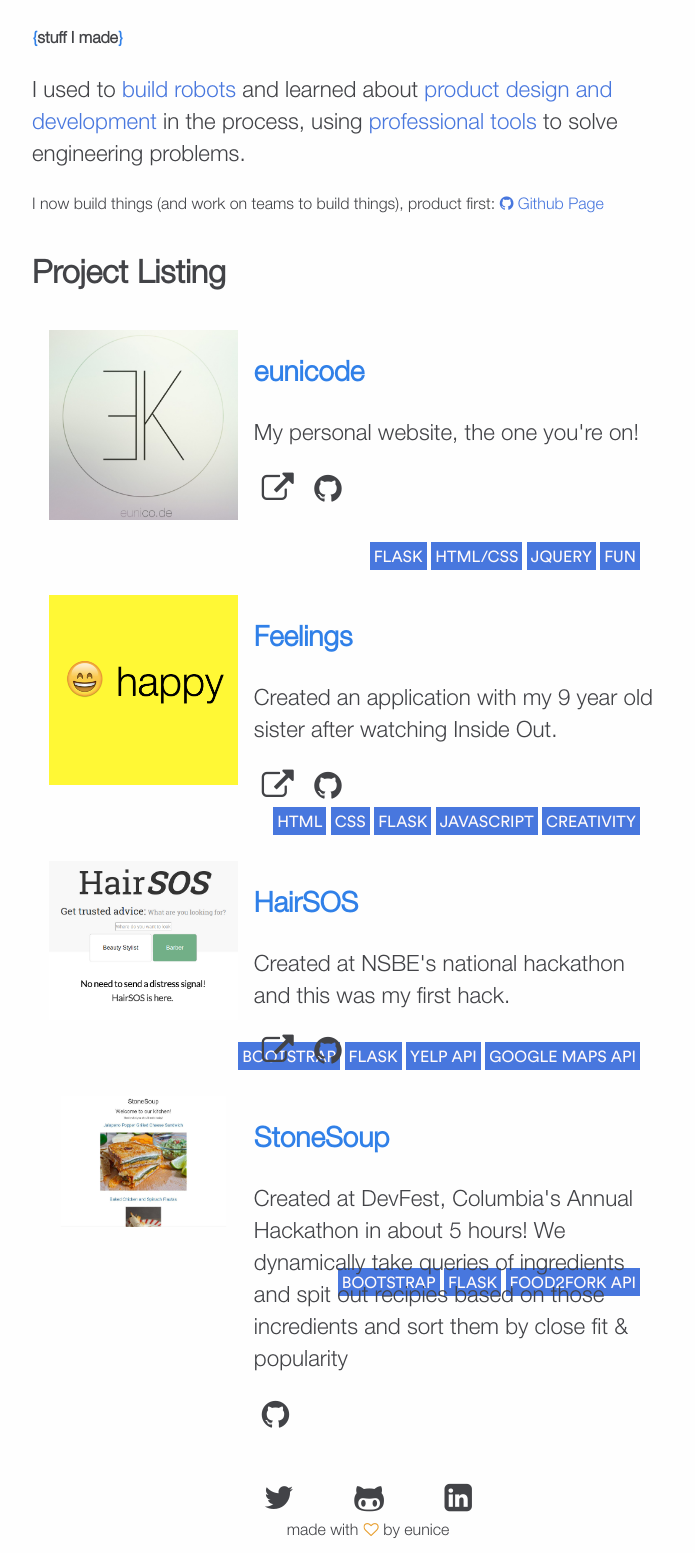
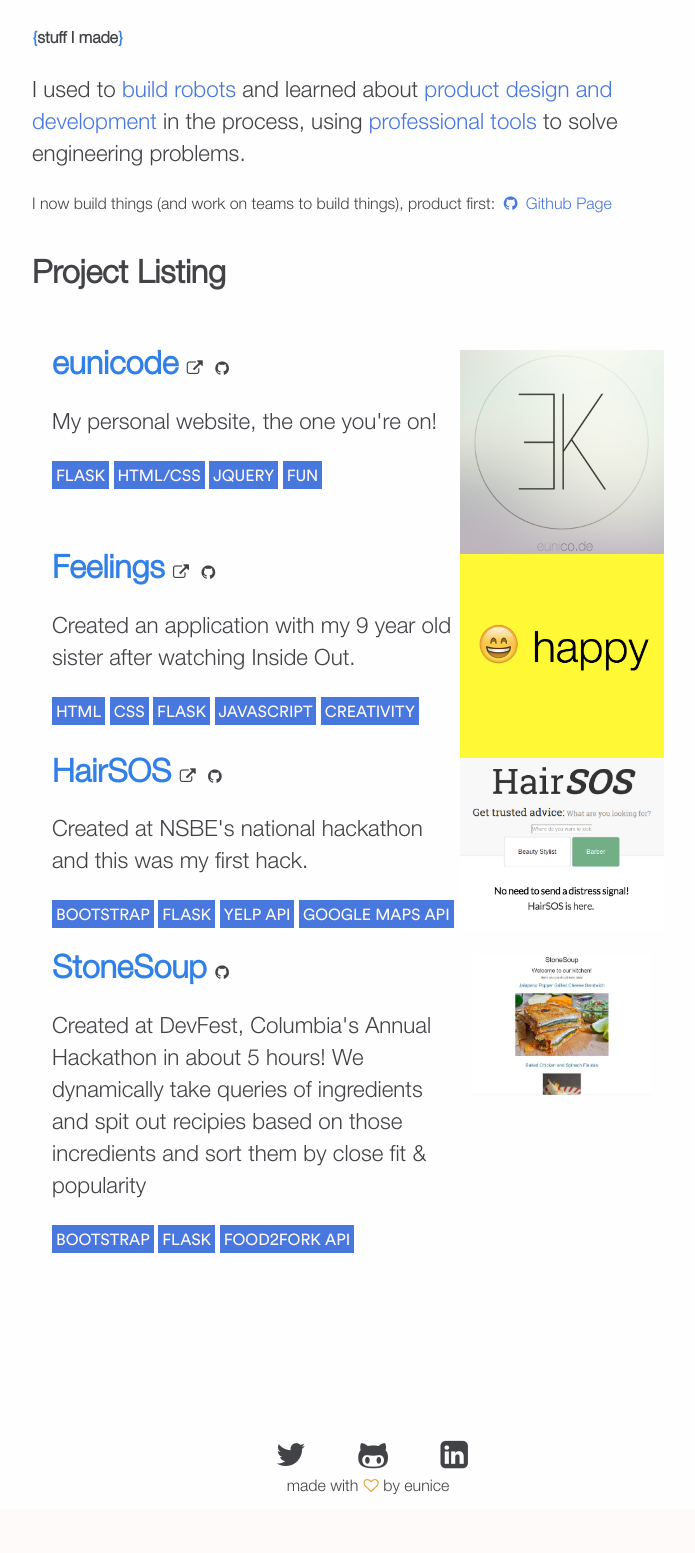
Before and after one commit to eunicekokor/eunicekokor.github.io, a Flask app: page /projects in a window 1280 px wide. Shown: the part 159-1712 px from the top of the page, without its empty margins (292-987 px from the left). After the commit the page ends 1653 px from the top, so only its background shows below. Run offline with Flask 2, Linux system fonts and the light colour scheme; some libraries are stand-ins or nearby versions; some web fonts are replaced.

Commit message:
fixed projects grid styling

```diff
--- a/static/css/style.css
+++ b/static/css/style.css
@@ -148,12 +148,58 @@ a:visited {
 /**************
 Project Related
 **************/
+.grid{
+  left: 0;
+}
+
+.grid:after{
+  content: "";
+  display: table;
+  clear: both;
+}
+
+.col-2-3 {
+  width: 66.66%;
+}
+
+.col-1-3 {
+  width: 33.33%;
+}
+
+[class*='col-'] {
+  float: left;
+}
 
 .languages{
+  float: bottom;
+  margin: 1.5em 0;
+}
+
+.projects-feature{
+/*  display: inline-block;
+  width: 100%;
+  height: 150px;
+  border-left: solid;
+    border-color: transparent;
+    border-width: thin;*/
+}
+
+.projects-info{
+/*  height: 150px;
   float: right;
-  right: 0;
-  margin: 1.5em 0;
-  padding: 0 1.5em;
+  width: 65%;
+  margin: 0;
+  padding: 0;
+  position: relative;*/
+}
+
+p.projects-info{
+  font-size: 1em;
+  line-height: 1em;
+}
+
+.proj-title{
+  font-size: 2em;
 }
 
 .projects-lang{
@@ -165,46 +211,25 @@ Project Related
   font-size: 1em;
 }
 
-.projects-grid{
-  left: 0;
+*, *:after, *:before {
+  -webkit-box-sizing: border-box;
+  -moz-box-sizing: border-box;
+  box-sizing: border-box;
 }
 
-.fa-2x {
-  margin: 0 .25em;
+[class*='col-'] {
+  padding-right: 20px;
+}
+[class*='col-']:last-of-type {
+  padding-right: 0;
 }
 
-.projects-feature{
-  display: inline-block;
-  margin: 0em;
-  padding: 0;
-  border-left: solid;
-    border-color: transparent;
-    border-width: thin;
-}
-.projects-feature:hover{
-/*  background: floralwhite;
-*/border-left: solid;
-    border-color: #ccc;
-    border-width: thin;
-    }
-
-.projects-feature-img{
-  max-width:30%;
-  margin-left: 2.5%;
+.grid-pad {
+  padding: 20px 0 20px 20px;
 }
 
-.projects-info{
-  height: 150px;
-  float: right;
-  width: 65%;
-  margin: 0;
-  padding: 0;
-  position: relative;
-}
-
-p.projects-info{
-  font-size: 1em;
-  line-height: 1em;
+.fa-external-link, .fa-github {
+  margin: 0 .25em;
 }
 
 .overlay {
--- a/templates/projects.html
+++ b/templates/projects.html
@@ -16,25 +16,28 @@
         <div>I now build things (and work on teams to build things), product first:
         <a id ="para_link" href ="http://www.github.com/eunicekokor"><i class="fa fa-github"></i> Github Page </a></div>
         <h4 style="font-size:2em"> Project Listing</h4>
-        <div class="projects-grid">
+        <div class="grid">
           {% for project in projects.project_list %}
-            <div class="projects-feature">
-                <img class="projects-feature-img" src="{{project.urls.img}}"></img>
-              <div class="projects-info">
-                <p id="{{project.title}}" style="font-size: 1.75em"><strong><b>{{project.title}}</b></strong></p>
-                <p>{{project.description}}</p>
+            <div class="projects-feature grid-pad">
+              <!-- Sidebar | Image -->
+
+              <!-- Main Feature | Text -->
+              <div class="col-2-3 projects-info">
+                <span style="display: inline;"><p class="proj-title" style="display:inline" id="{{project.title}}"><strong><b>{{project.title}}</b></strong></p>
                 {% if project.urls.link %}
-                  <a target="_blank" href="{{project.urls.link}}"><i class="fa fa-2x fa-external-link"></i></a>
+                    <a target="_blank" href="{{project.urls.link}}"><i class="fa fa-external-link"></i></a>
                   {% endif %}
                   {% if project.urls.github %}
-                  <a target="_blank" href="{{project.urls.github}}"><i class="fa fa-2x fa-github"></i></a>
-                {% endif %}
-              </div>
+                    <a target="_blank" href="{{project.urls.github}}"><i class="fa fa-github"></i></a>
+                  {% endif %}</span>
+                <p>{{project.description}}</p>
                   <div class="languages">
                   {% for lang in project.languages %}
                     <span class="projects-lang">{{ lang }}</span>
                   {% endfor %}
                   </div>
+              </div>
+              <img class="col-1-3 projects-feature-img" src="{{project.urls.img}}"></img>
             </div>
           {% endfor %}
         </div>
```
Lines whose indentation alone changed are shown as unchanged.
